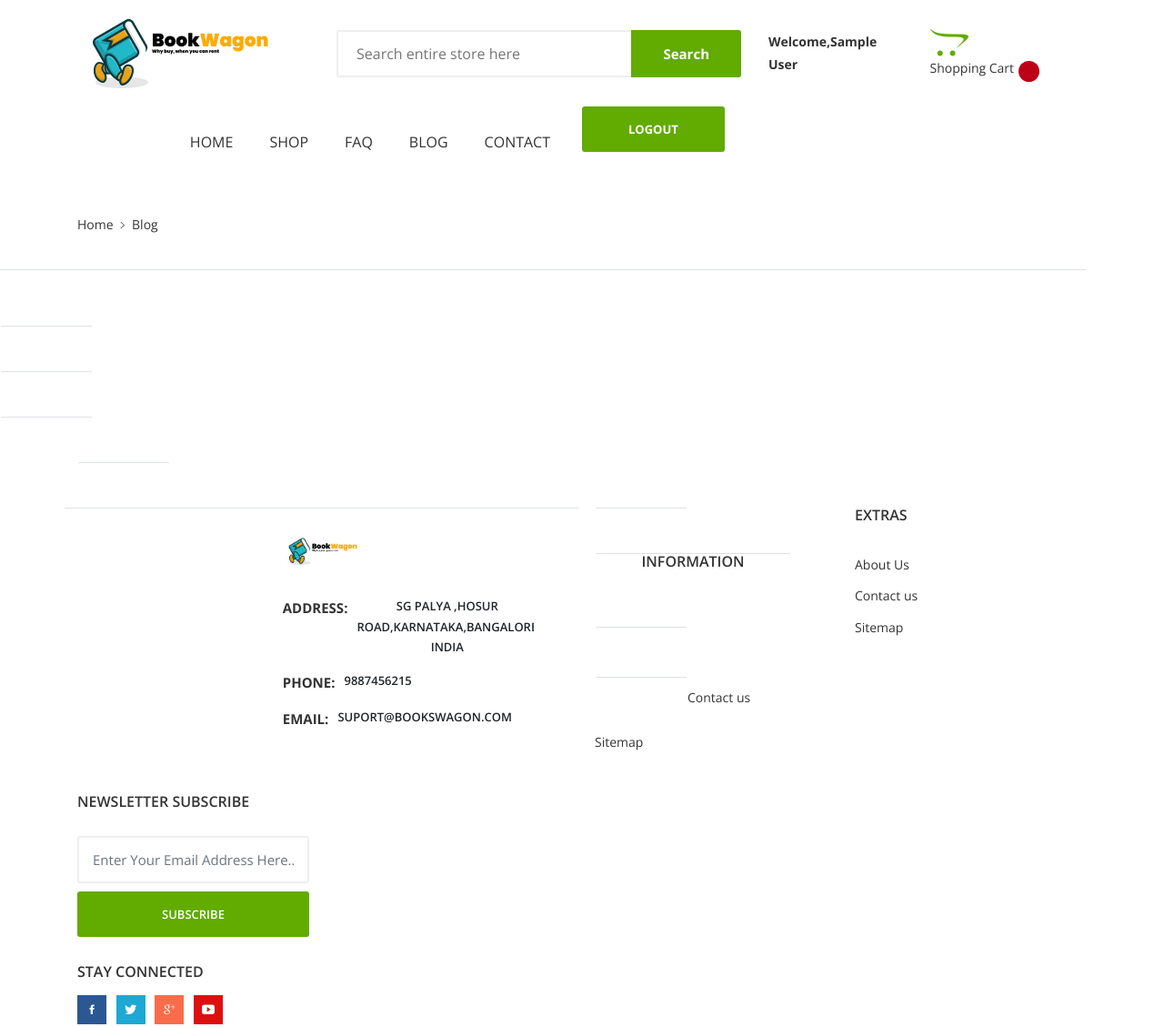
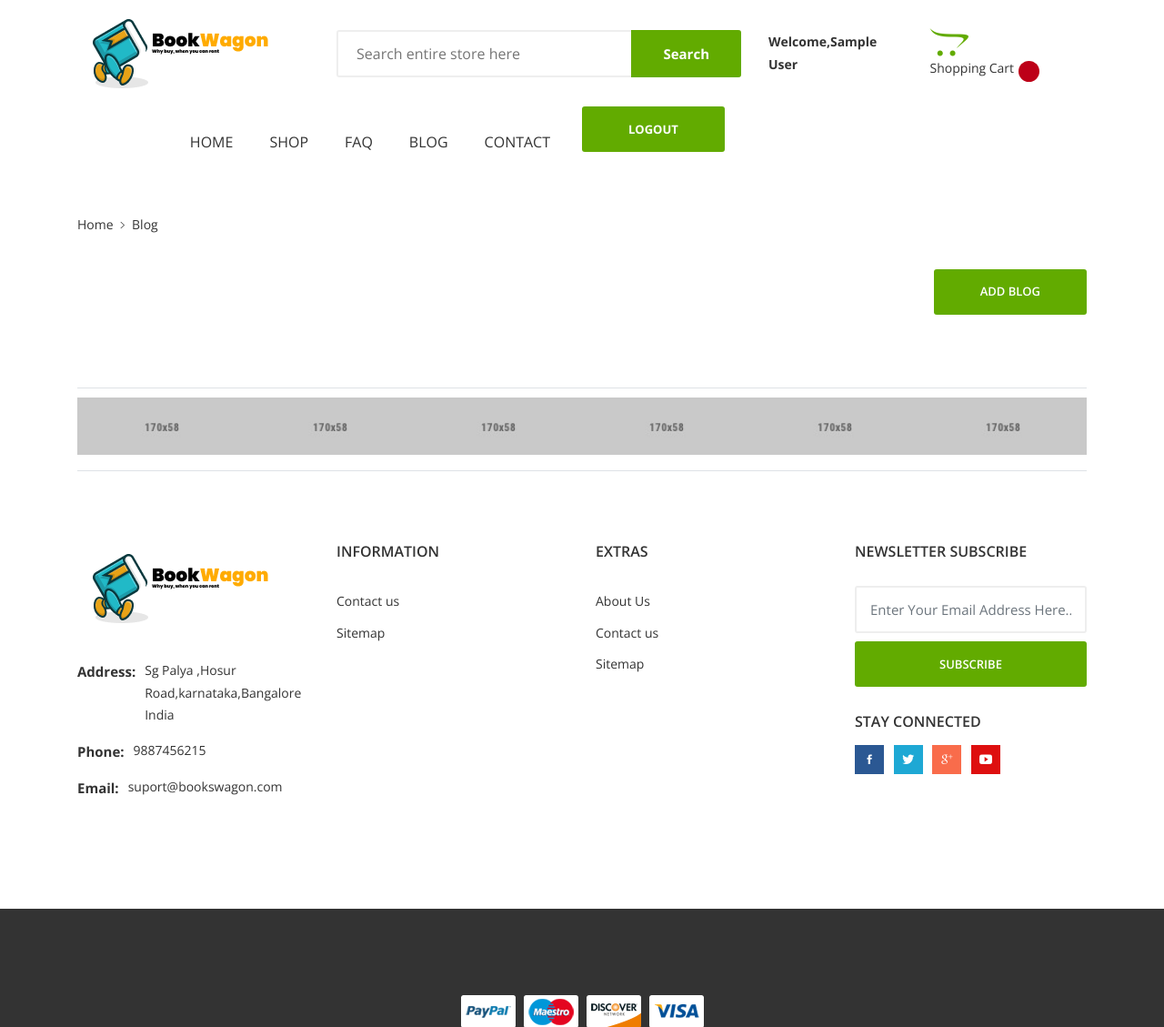
Before and after one commit to dipanshuvaibhav/BookWagon_DBMS_Project, a PHP site: page /blog-list.php in a window 1280 px wide. Shown: the top 1129 px of the page at 91% size. Run offline with PHP 8.4, Linux system fonts and the light colour scheme; the visitor is signed in with stand-in values (Sample User, id 1); data that the repository does not hold is empty; some web fonts are replaced.

Commit message:
Update blog-list.php

```diff
--- a/blog-list.php
+++ b/blog-list.php
@@ -169,7 +169,7 @@ session_start();
 			<div class="flex-lg-right container">
 			<?php
 				if(isset($_SESSION['id'])){
-					echo  "<a href='blogpost.php' class='btn btn--primary>Add Blog</a>";
+					echo  '<a href="blogpost.php" class="btn btn--primary">Add Blog</a>';
 				} else {
 				 	echo '<a href="login-register.php" class="btn btn--primary">Login to add a blog</a>';
 					}
```
